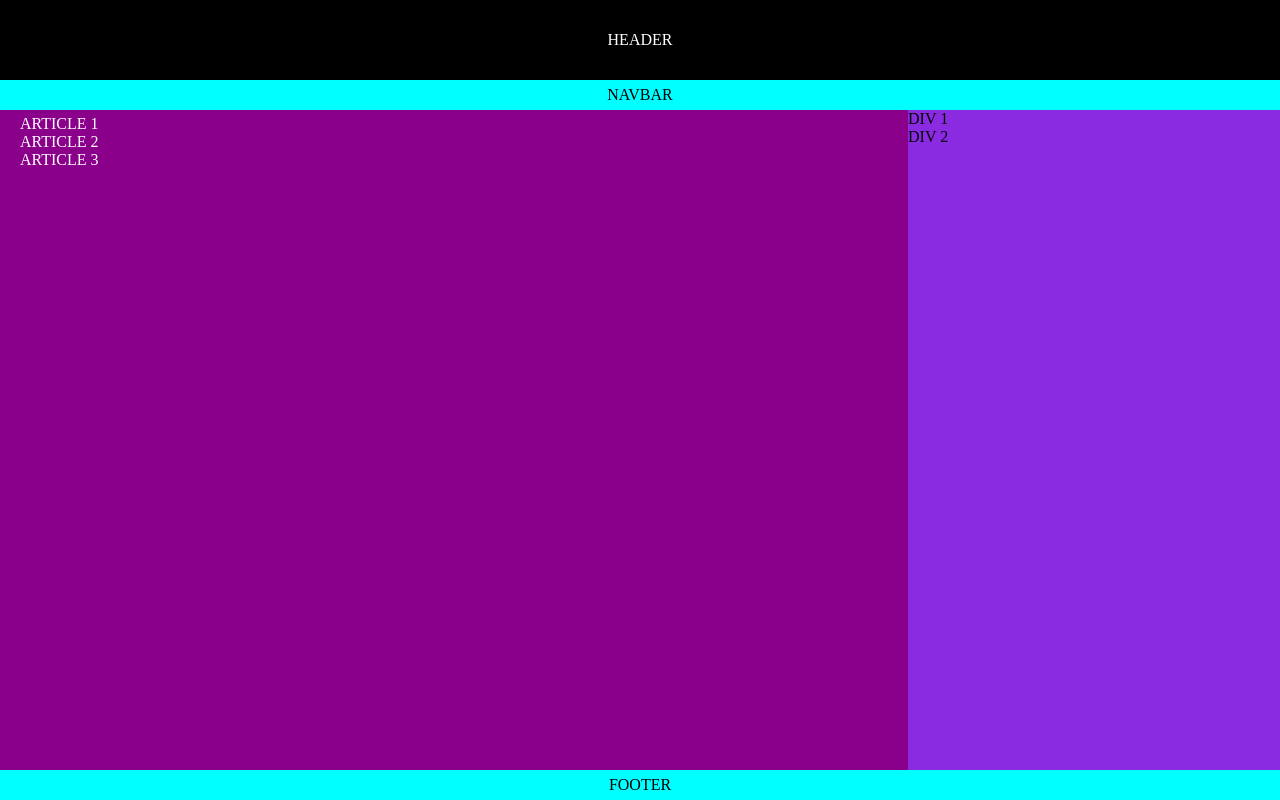
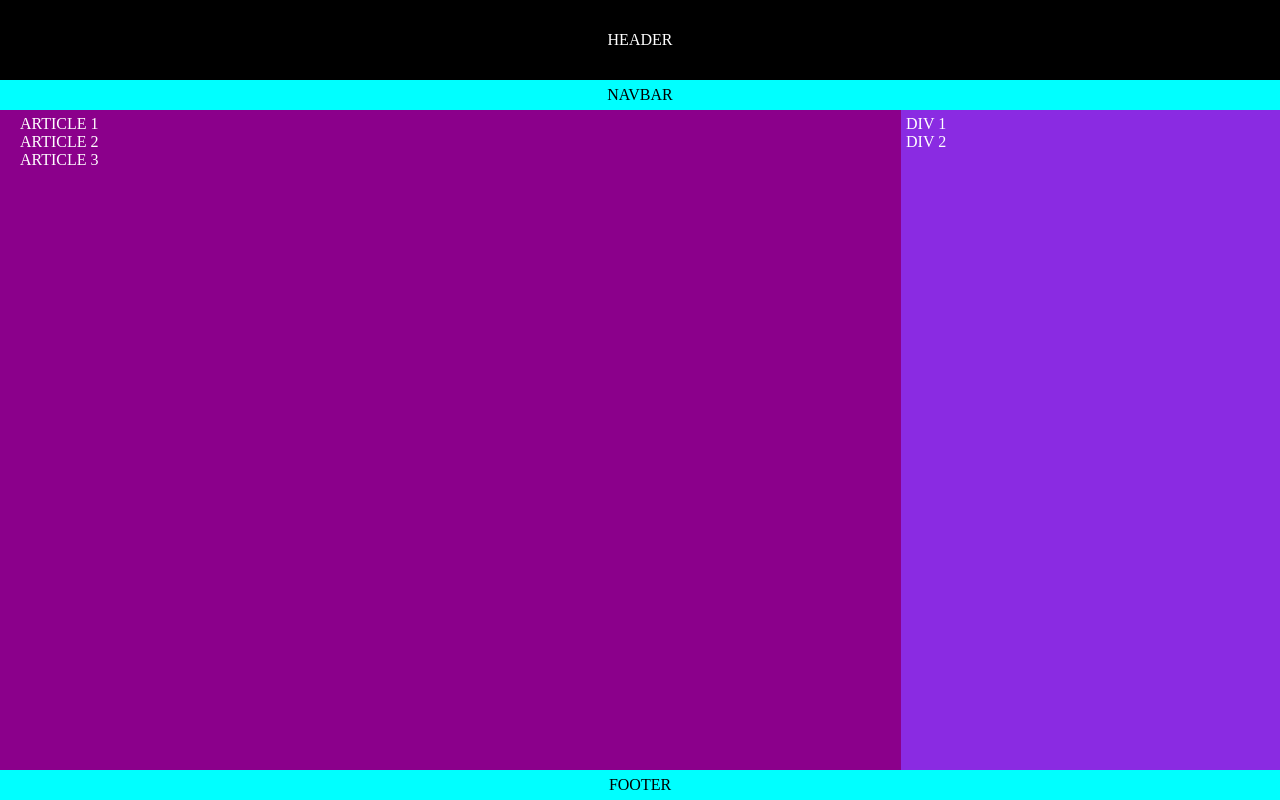
Before and after one commit to Sk1z0o/estructura-html, a plain HTML site: page index.html in a window 1280 px wide. Drawn offline with Linux system fonts and the light colour scheme.

Commit message:
add padding and white color

```diff
--- a/assets/css/style.css
+++ b/assets/css/style.css
@@ -33,8 +33,10 @@ section {
 }
 
 aside {
+    color: white;
     background-color: blueviolet;
     width: 30%;
+    padding: 5px;
 }
 
 footer {
```
